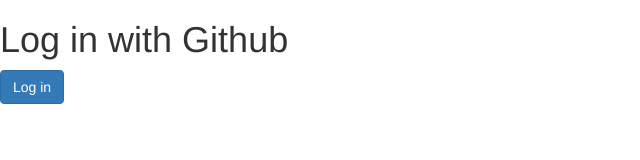
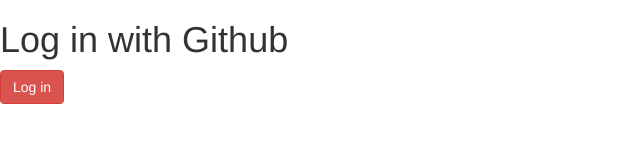
Before and after one commit to joeblank/grahams, a website: page passport-github/public/index.html at #!/home in a window 1280 px wide. Shown: the whole page, without its empty margins (0-640 px from the left). Drawn offline with nearby package versions, Linux system fonts and the light colour scheme; some packages are replaced by stand-ins of ours; files whose address does not match are found by name.

Commit message:
minor style change

```diff
--- a/passport-github/public/templates/home.html
+++ b/passport-github/public/templates/home.html
@@ -2,7 +2,7 @@
   <h1>Log in with Github</h1>
   <a href="/login">
     <button
-    class='btn btn-primary'
+    class='btn btn-danger'
     type="button"
     name="button"
     >Log in</button>
```
